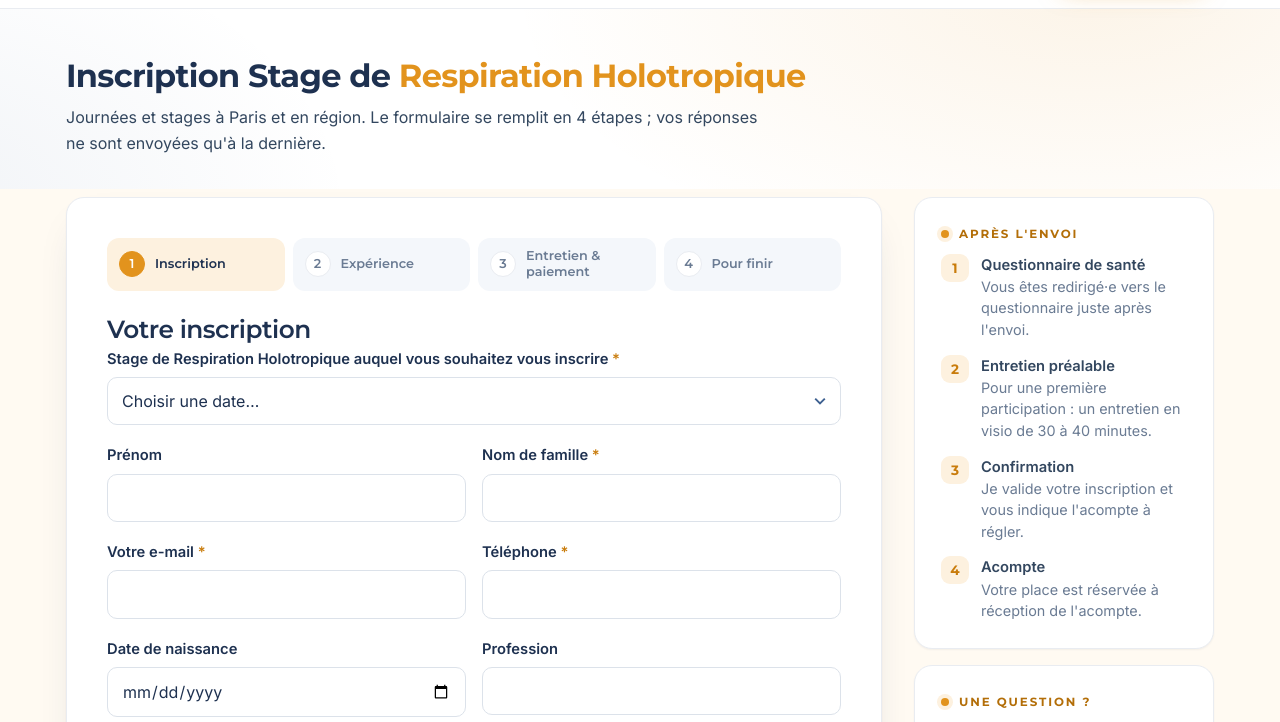
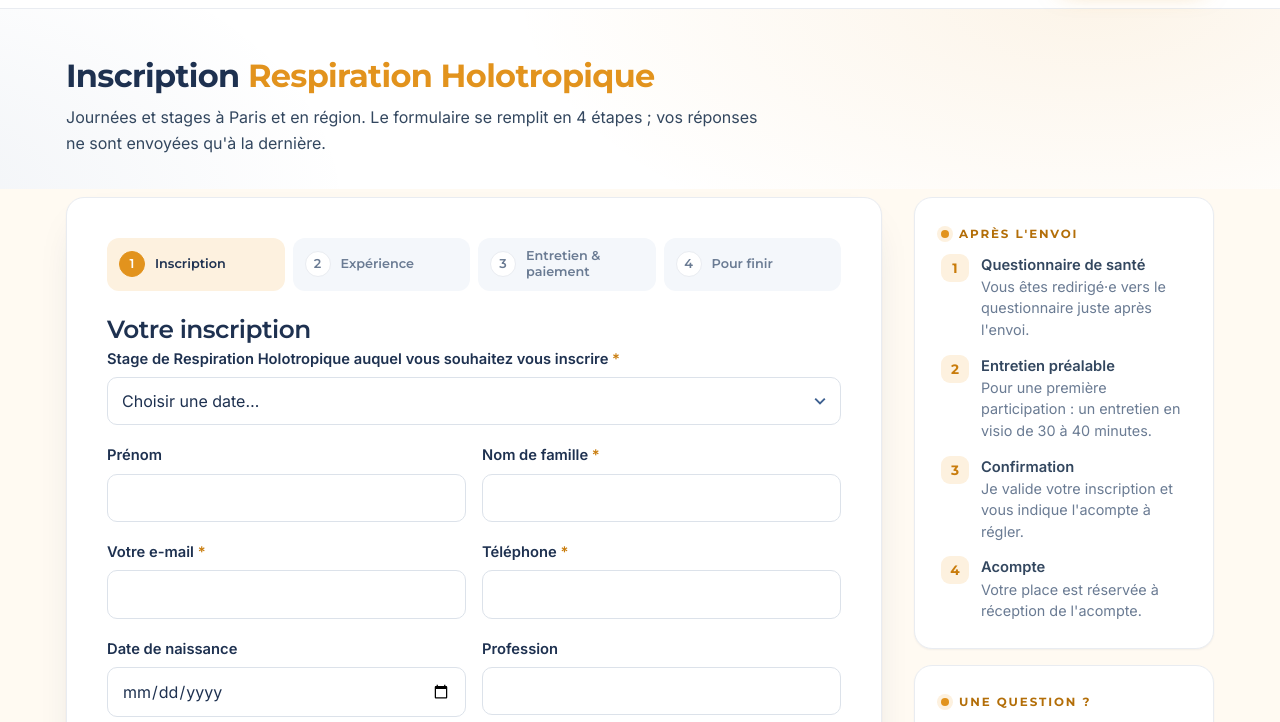
Before and after one commit to nothingisabigdeal/transemondes, a plain HTML site: page preinscription.html in a window 1280 px wide. Shown: the part 68-790 px from the top of the page. Drawn offline with Linux system fonts and the light colour scheme.

Commit message:
Pré-inscription : titre « Inscription Respiration Holotropique »
Co-Authored-By: Claude Opus 5.5 <noreply@anthropic.com>

```diff
--- a/preinscription.html
+++ b/preinscription.html
@@ -61,7 +61,7 @@
 <section class="hero hero--form hero--compact" id="accueil">
   <div class="wrap">
     <div class="hero__body">
-      <h1>Inscription Stage de <em>Respiration Holotropique</em></h1>
+      <h1>Inscription <em>Respiration Holotropique</em></h1>
       <p class="hero__lead">Journées et stages à Paris et en région. Le formulaire se remplit en 4 étapes ; vos réponses ne sont envoyées qu'à la dernière.</p>
     </div>
   </div>
```
Also changed, not shown: _source/pages/preinscription.html (+1 -1 lines).
